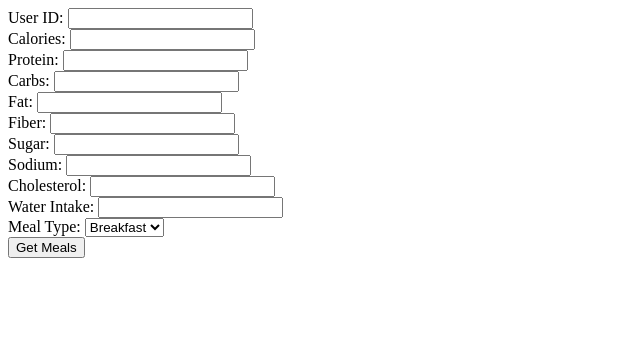
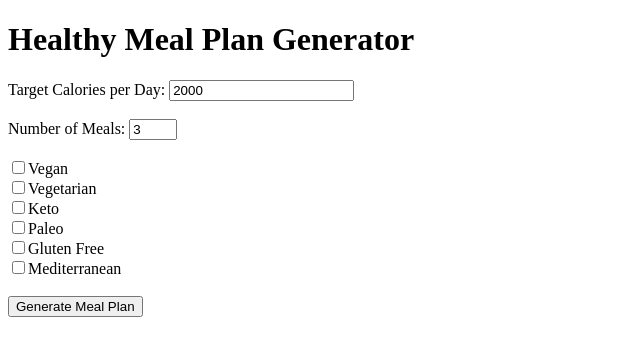
Before and after one commit to clarisa-suffering/aiml, a PHP site: page /recommend/ in a window 1280 px wide. Shown: the top 356 px of the page, without its empty margins (0-640 px from the left). Run offline with PHP 8.4, Linux system fonts and the light colour scheme.

```diff
--- a/index.php
+++ b/index.php
@@ -1,20 +1,66 @@
-<form method="POST" action="recommend.php">
-  User ID: <input type="text" name="User_ID"><br>
-  Calories: <input type="number" name="Calories"><br>
-  Protein: <input type="number" name="Protein (g)"><br>
-  Carbs: <input type="number" name="Carbohydrates (g)"><br>
-  Fat: <input type="number" name="Fat (g)"><br>
-  Fiber: <input type="number" name="Fiber (g)"><br>
-  Sugar: <input type="number" name="Sugars (g)"><br>
-  Sodium: <input type="number" name="Sodium (mg)"><br>
-  Cholesterol: <input type="number" name="Cholesterol (mg)"><br>
-  Water Intake: <input type="number" name="Water_Intake (ml)"><br>
-  Meal Type:
-  <select name="Meal_Type">
-    <option value="Breakfast">Breakfast</option>
-    <option value="Lunch">Lunch</option>
-    <option value="Dinner">Dinner</option>
-    <option value="Snack">Snack</option>
-  </select><br>
-  <input type="submit" value="Get Meals">
-</form>
+<!DOCTYPE html>
+<html>
+<head>
+    <title>Healthy Meal Plan</title>
+    <script>
+    async function getMealPlan() {
+    let calories = document.getElementById('calories').value;
+    let mealCount = document.getElementById('meal_count').value;
+
+    let preferences = {};
+    ['vegan', 'vegetarian', 'keto', 'paleo', 'gluten_free', 'mediterranean'].forEach(id => {
+        if (document.getElementById(id).checked) {
+            preferences[id] = 1;
+        }
+    });
+
+    let data = {
+        target_calories: calories,
+        meal_count: mealCount,
+        preferences: preferences
+    };
+
+    try {
+        const response = await fetch('http://localhost:5000/recommend', {
+            method: 'POST',
+            headers: { 'Content-Type': 'application/json' },
+            body: JSON.stringify(data)
+        });
+
+        const result = await response.json();
+        let output = document.getElementById('output');
+
+        if (response.ok) {
+            output.innerHTML = '<h3>Recommended Meal Plan</h3>';
+            result.meal_plan.forEach(meal => {
+                output.innerHTML += `<p><b>${meal.meal_name}</b>: ${meal.calories} kcal, Protein ${meal.protein}g, Fat ${meal.fat}g, Carbs ${meal.carbs}g</p>`;
+            });
+            output.innerHTML += `<p><b>Total Calories:</b> ${result.total_calories}</p>`;
+        } else {
+            output.innerHTML = `<p style="color:red;">${result.error}</p>`;
+        }
+    } catch (error) {
+        document.getElementById('output').innerHTML = `<p style="color:red;">Gagal menghubungi server: ${error.message}</p>`;
+        console.error("Fetch error:", error);
+    }
+}
+
+    </script>
+</head>
+<body>
+    <h1>Healthy Meal Plan Generator</h1>
+    <form onsubmit="event.preventDefault(); getMealPlan();">
+        <label>Target Calories per Day: <input type="number" id="calories" value="2000" required></label><br><br>
+        <label>Number of Meals: <input type="number" id="meal_count" value="3" min="1" max="5" required></label><br><br>
+        <label><input type="checkbox" id="vegan">Vegan</label><br>
+        <label><input type="checkbox" id="vegetarian">Vegetarian</label><br>
+        <label><input type="checkbox" id="keto">Keto</label><br>
+        <label><input type="checkbox" id="paleo">Paleo</label><br>
+        <label><input type="checkbox" id="gluten_free">Gluten Free</label><br>
+        <label><input type="checkbox" id="mediterranean">Mediterranean</label><br><br>
+        <button type="submit">Generate Meal Plan</button>
+    </form>
+
+    <div id="output"></div>
+</body>
+</html>
```
Also changed, not shown: recommend.php (+41 -19 lines), meal_history.csv (line endings or trailing spaces), 3 other files.
